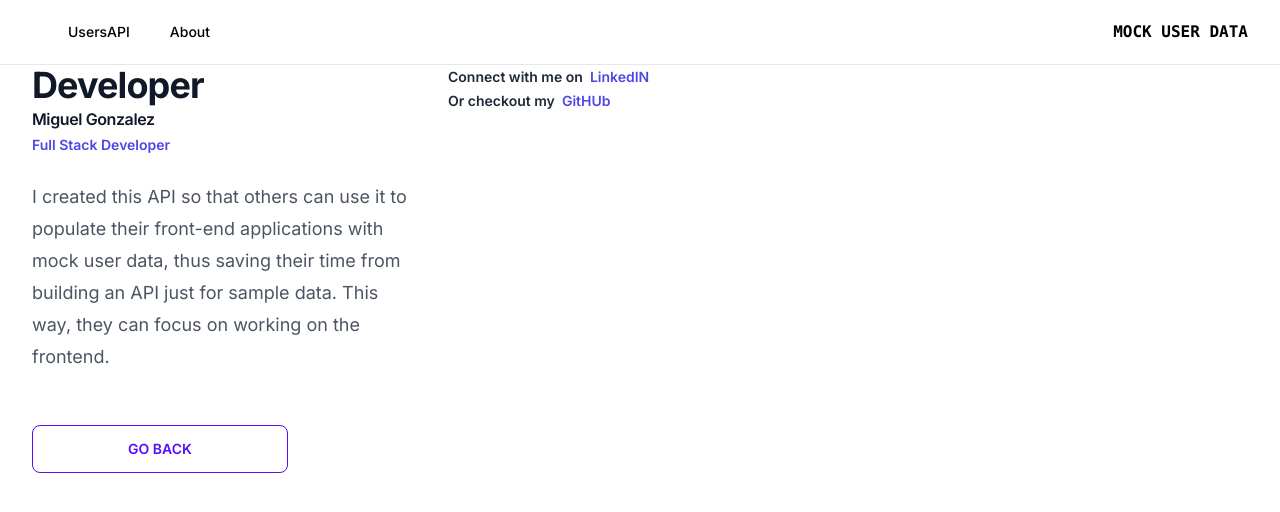
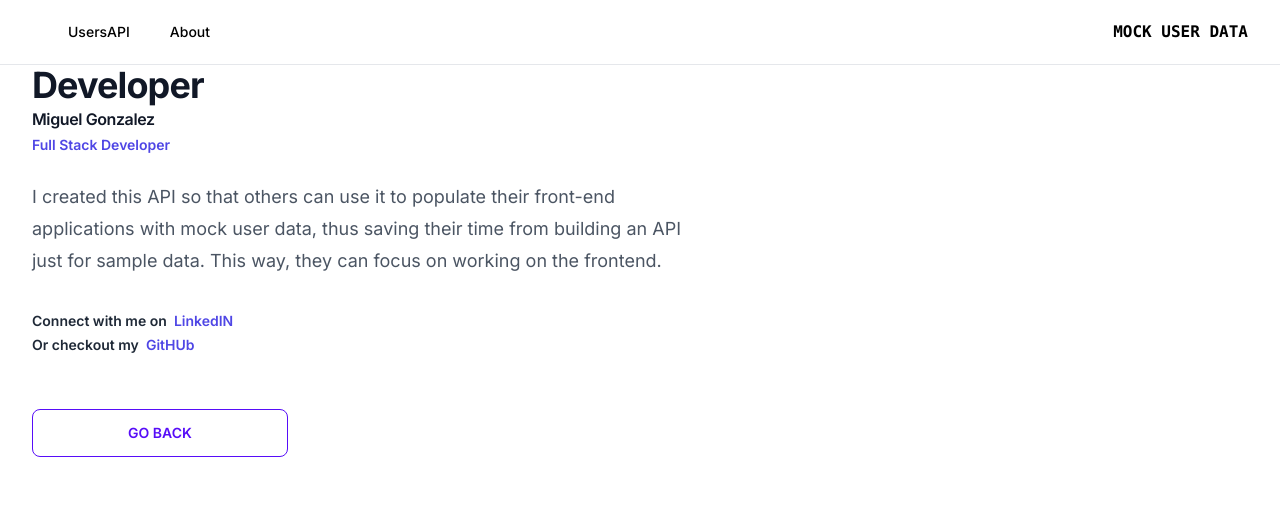
Before and after one commit to mig-gonz/usersAPIFrontend, a Next.js app: page /about in a window 1280 px wide. Shown: the top 512 px of the page. Built offline with nearby package versions, Linux system fonts and the light colour scheme.

Commit message:
styled about page and addUser page

```diff
--- a/app/about/page.tsx
+++ b/app/about/page.tsx
@@ -4,7 +4,7 @@ import Link from "next/link";
 export default function page() {
   return (
     <div className="bg-white ">
-      <div className="mx-auto grid max-w-7xl gap-x-8 gap-y-8 px-6 lg:px-8 xl:grid-cols-3">
+      <div className="mx-auto grid max-w-7xl gap-x-8 gap-y-8 px-6 lg:px-8">
         <div className="max-w-2xl">
           <h2 className="text-3xl font-bold tracking-tight text-gray-900 sm:text-4xl">
             Developer
--- a/app/adduser/page.tsx
+++ b/app/adduser/page.tsx
@@ -275,7 +275,7 @@ const AddUser = () => {
               className="input input-bordered input-accent w-full max-w-xs"
             />
           </div>
-          <div className="">
+          <div className="flex flex-col m-auto">
             <button
               type="submit"
               className="btn btn-outline btn-warning btn-wide mt-5"
```
